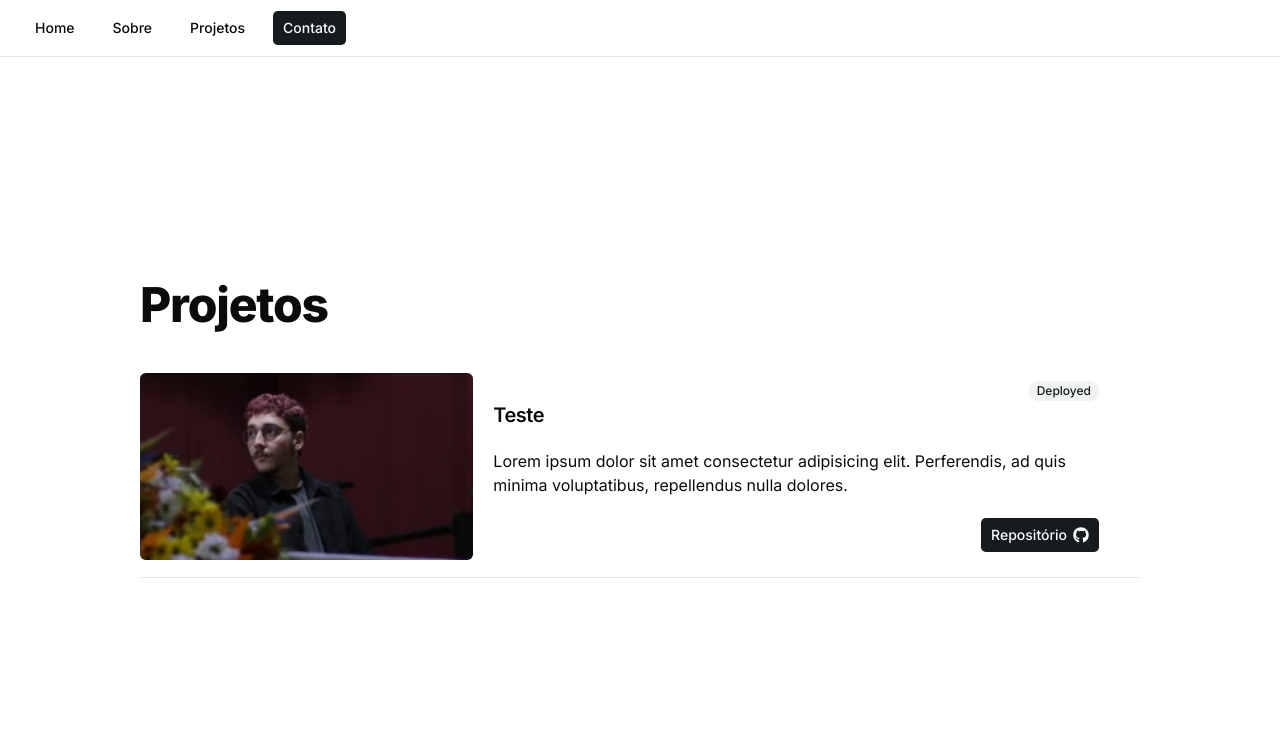
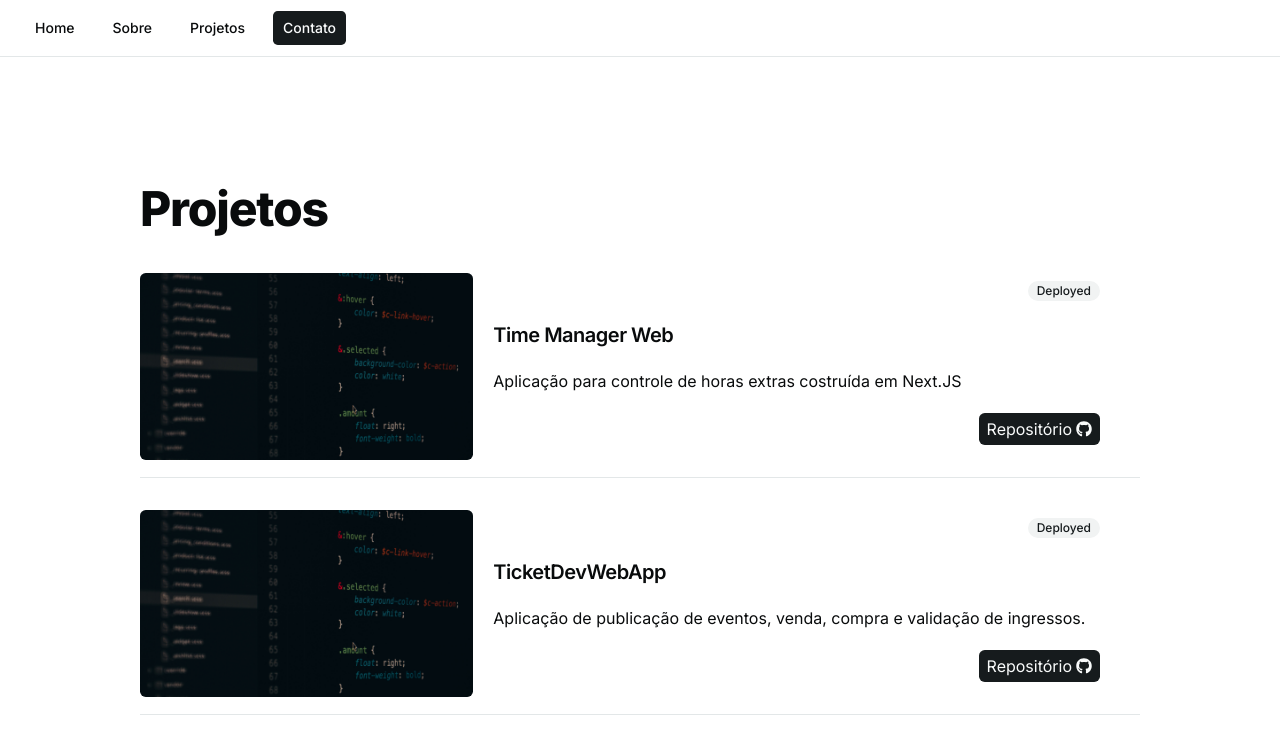
Before and after one commit to jlucassaldanha/web-portfolio, a Next.js app: page /projects in a window 1280 px wide. Shown: the top 745 px of the page. Built offline with nearby package versions, Linux system fonts and the light colour scheme.

Commit message:
refactor: ajustes no componente de projeto

```diff
--- a/src/app/projects/page.tsx
+++ b/src/app/projects/page.tsx
@@ -1,11 +1,42 @@
-import Projects from '@/components/sections/Projects/Projects';
+import Projects, { ProjectType } from '@/components/sections/Projects/Projects';
+
+const projects: ProjectType[] = [
+  {
+    title: "Time Manager Web",
+    description: "Aplicação para controle de horas extras costruída em Next.JS",
+    repoUrl: "https://github.com/jlucassaldanha/time-manager-web",
+    deployUrl: "https://timemanagerweb.vercel.app",
+  },
+  {
+    title: "TicketDevWebApp",
+    description: "Aplicação de publicação de eventos, venda, compra e validação de ingressos.",
+    repoUrl: "https://github.com/jlucassaldanha/ticketdevwebapp",
+    deployUrl: "https://ticketdevwebapp.vercel.app",
+  },
+  {
+    title: "Time Manager",
+    description: "API Rest para controle de horas extras costruída em C# .NET",
+    repoUrl: "https://github.com/jlucassaldanha/TimeManager"
+  },
+  {
+    title: "TicketDevApi",
+    description: "API Rest de publicação de eventos, venda, compra e validação de ingressos.",
+    repoUrl: "https://github.com/jlucassaldanha/ticketdevwebapp",
+    deployUrl: "https://ticketdevapi.onrender.com/api-docs",
+  },
+  {
+    title: "PyTACOAPI",
+    description: "Aplicação de consulta de nutrientes e alimentos escrita em Python",
+    repoUrl: "https://github.com/jlucassaldanha/PyTacoAPI",
+  },
+];
 
 export default function Home() {
   return (
     <div>
       <main>
         <section className='min-h-[calc(100vh-3.5rem)] flex items-center'>
-          <Projects />
+          <Projects projects={projects} />
         </section>
       </main>
     </div>
--- /dev/null
+++ b/src/components/myComponents/DeactivatableLink.tsx
@@ -0,0 +1,17 @@
+import Link from 'next/link'
+import { HTMLAttributeAnchorTarget, ReactNode } from 'react'
+
+interface DeactivatableLinkProps {
+  children: ReactNode
+  disabled?: boolean
+  href?: string | undefined
+  target?: HTMLAttributeAnchorTarget | undefined
+}
+
+export default function DeactivatableLink({ children, disabled = false, href, target }: DeactivatableLinkProps) {
+  if (href && !disabled) {
+    return <Link href={href} target={target} >{children}</Link>
+  }
+
+  return <span>{children}</span>
+}
--- a/src/components/myComponents/ProjectCard.tsx
+++ b/src/components/myComponents/ProjectCard.tsx
@@ -1,41 +1,52 @@
 import Image from 'next/image';
-import profilePic from "../../../public/profile.jpg"
-import { Button } from '../ui/button';
 import { Badge } from '../ui/badge';
 import { TypographyH4 } from '../ui/typography';
 import { FaGithub } from "react-icons/fa";
+import DeactivatableLink from './DeactivatableLink';
+import { redirect } from 'next/navigation';
+import { StaticImport } from 'next/dist/shared/lib/get-img-props';
 import Link from 'next/link';
 
-export default function ProjectCard() {
+interface ProjectCardProps {
+  title: string
+  description: string
+  repoUrl: string
+  deployUrl?: string
+  img: string | StaticImport
+}
+
+export default function ProjectCard({ title, description, repoUrl, deployUrl, img }: ProjectCardProps) {
+  const deployed = deployUrl ? true : false
+
   return (
-    <div>
-      <div className="relative mx-auto md:min-w-100 md:max-w-250 md:flex border-b py-1">
-        <Link href="" target='_blank' className='md:w-1/3'>
+    <div className="relative mx-auto md:min-w-100 md:max-w-250 md:flex border-b pb-3">
+      <div className='md:w-1/3'>
+        <DeactivatableLink href={deployUrl} target='_blank' disabled={!deployed}>
           <Image
-            src={profilePic}
-            alt="Event cover"
-            className="relative z-20 aspect-video object-cover rounded-md "
+            src={img}
+            alt="Project cover"
+            className="relative z-20 aspect-video object-cover rounded-md"
           />
-        </Link>
+        </DeactivatableLink>
+      </div>
 
-        <div className='px-5 md:w-2/3'>
-          <Link href="" target='_blank'>
+      <div className='px-5 md:w-2/3'>
+        <DeactivatableLink href={deployUrl} target='_blank' disabled={!deployed}>
+          {deployed && (
             <div className='flex justify-end px-5 pt-5 md:pt-2 w-full'>
               <Badge variant="secondary" >Deployed</Badge>
             </div>
+          )}
 
-            <TypographyH4 className='pb-5'>Teste</TypographyH4>
+          <TypographyH4 className='py-5'>{title}</TypographyH4>
 
-            <div>
-              Lorem ipsum dolor sit amet consectetur adipisicing elit. Perferendis, ad quis minima voluptatibus, repellendus nulla dolores.
-            </div>
+          <div>{description}</div>
+        </DeactivatableLink>
+
+        <div className='flex justify-end p-5'>
+          <Link href={repoUrl} target='_blank' className='flex items-center gap-1 bg-primary rounded-md text-primary-foreground px-2 py-1'>
+            Repositório <FaGithub />
           </Link>
-
-          <div className='flex justify-end p-5'>
-            <Button>
-              Repositório <FaGithub />
-            </Button>
-          </div>
         </div>
       </div>
     </div>
--- a/src/components/sections/Projects/Projects.tsx
+++ b/src/components/sections/Projects/Projects.tsx
@@ -1,7 +1,21 @@
 import ProjectCard from '@/components/myComponents/ProjectCard';
-import { TypographyH1 } from '@/components/ui/typography';
+import projectCover from "../../../../public/project_cover.jpg"
+import { TypographyH1, TypographyH4 } from '@/components/ui/typography';
+import { StaticImport } from 'next/dist/shared/lib/get-img-props';
 
-export default function Projects() {
+export interface ProjectType {
+  title: string
+  description: string
+  repoUrl: string
+  deployUrl?: string
+  img?: string | StaticImport
+}
+
+interface ProjectsProps {
+  projects: ProjectType[]
+}
+
+export default function Projects({ projects }: ProjectsProps) {
   return (
     <div className='max-w-7xl mx-auto px-3 py-16 md:py-32 flex flex-col gap-10'>
       <div className='max-w-500'>
@@ -9,8 +23,21 @@ export default function Projects() {
           Projetos
         </TypographyH1>
       </div>
-      <div className='flex flex-col md:flex-row items-center gap-12 md:gap-8'>
-        <ProjectCard />
+      <div className='flex flex-col items-center gap-12 md:gap-8'>
+        {projects.length > 0 ? (
+          projects.map((project, i) => (
+            <ProjectCard
+              key={i}
+              title={project.title}
+              description={project.description}
+              repoUrl={project.repoUrl}
+              deployUrl={project.deployUrl}
+              img={project.img || projectCover}
+            />
+          ))
+        ) : (
+          <TypographyH4>Nenhum projeto publicado</TypographyH4>
+        )}
       </div>
     </div>
   )
```
Also changed, not shown: public/project_cover.jpg (added).
